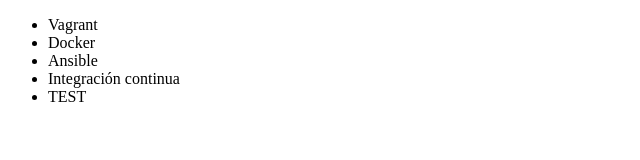
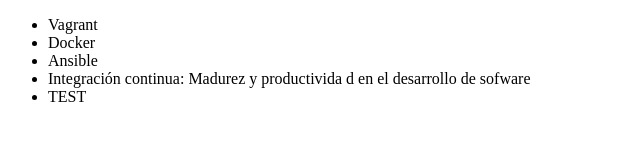
Before and after one commit to 1JesusLopez/alura-git, a plain HTML site: page index.html in a window 1280 px wide. Shown: the whole page, without its empty margins (0-640 px from the left). Drawn offline with Linux system fonts and the light colour scheme.

Commit message:
renombrando curso de integracion continua

```diff
--- a/index.html
+++ b/index.html
@@ -9,7 +9,7 @@
          <li> Vagrant </li>
          <li> Docker </li>
          <li> Ansible </li>
-         <li> Integración continua </li>
+         <li> Integración continua: Madurez y productivida d en el desarrollo de sofware </li>
          <li> TEST </li>
      </ul>
 </body>
```
